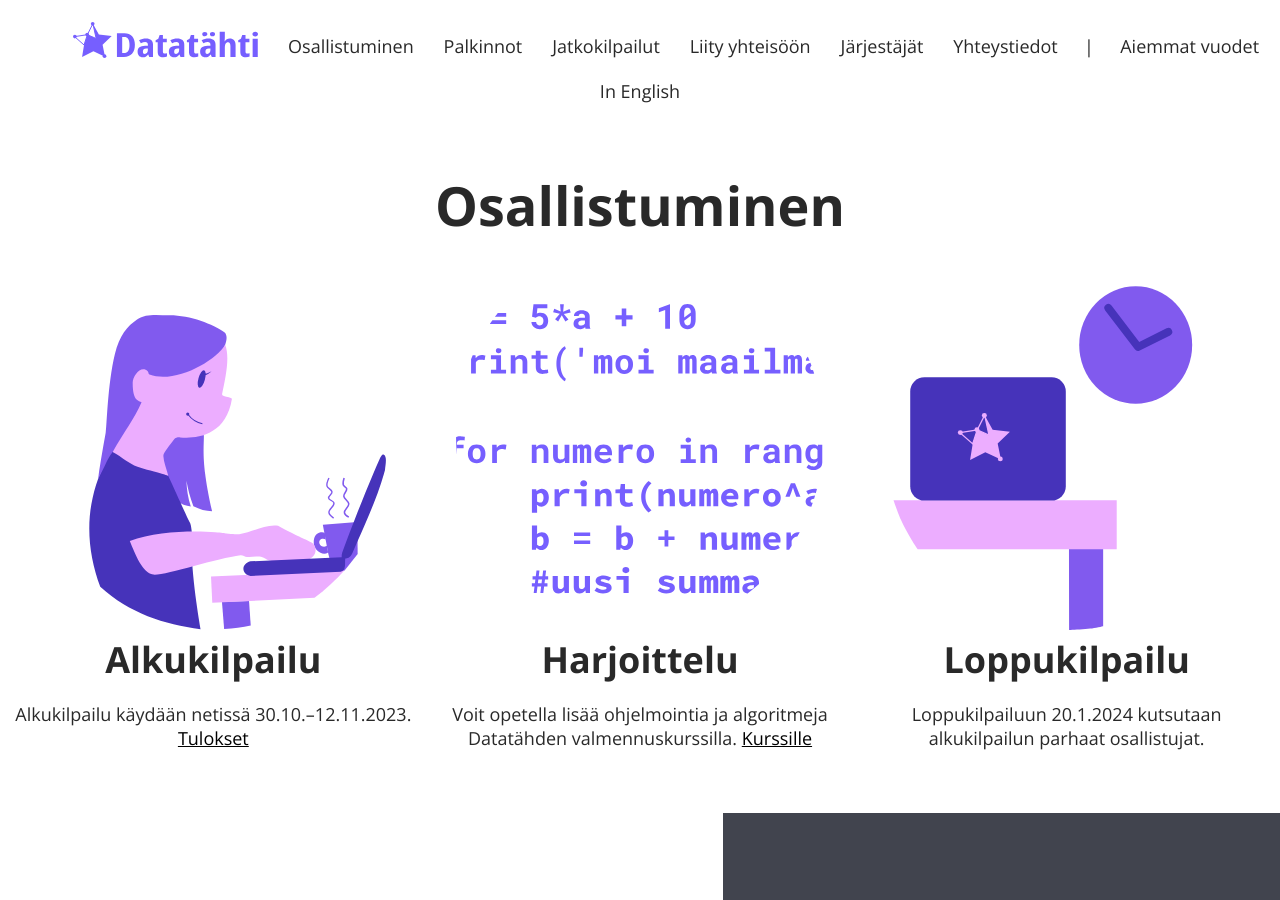
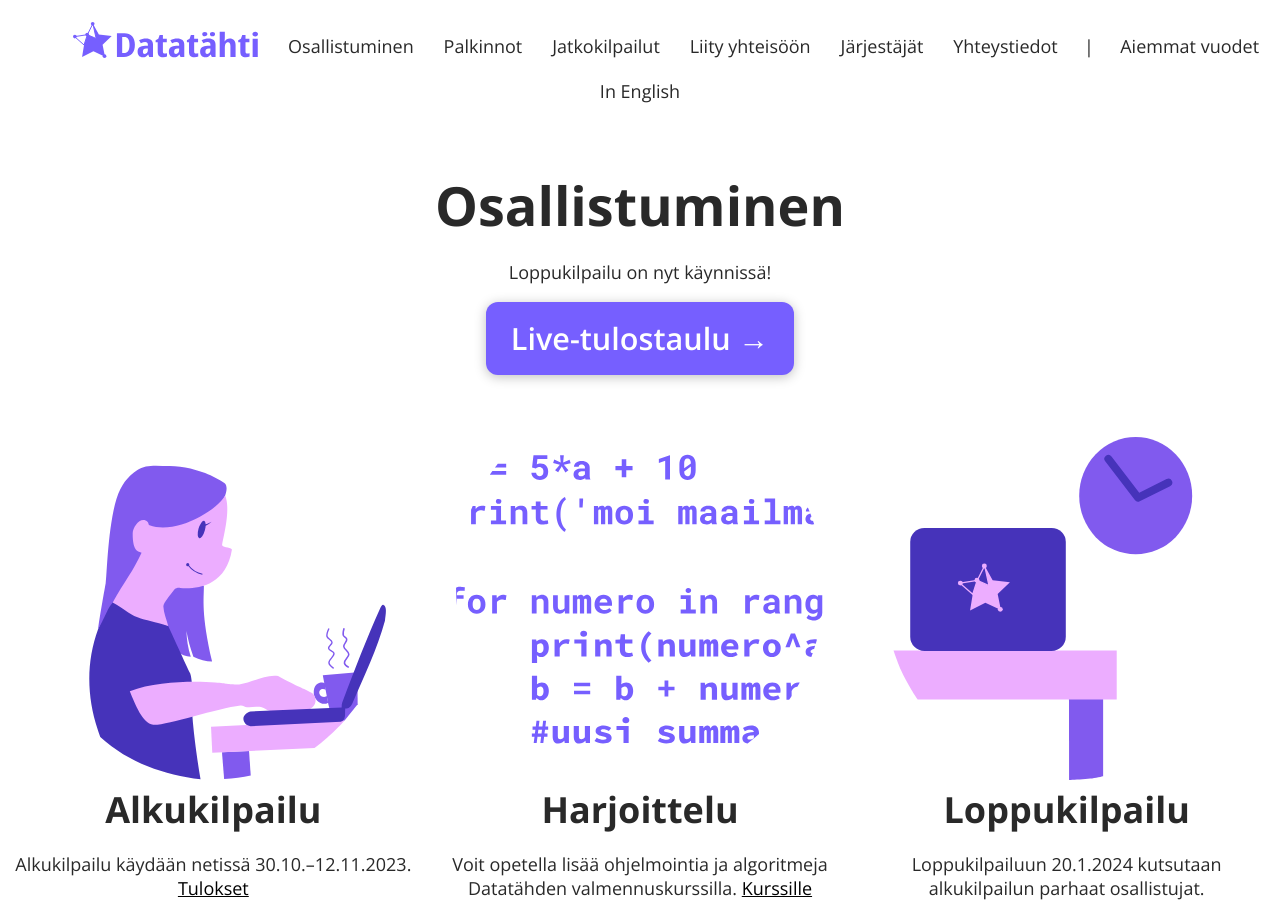
Before and after one commit to kisakoodaus/datatahti.fi, a Jekyll site: the page built from index.html, in a window 1280 px wide and 900 px high, scrolled down 543 px. Built offline with Jekyll 4.4.1, drawn with Linux system fonts in a browser that asks for light colours.

Commit message:
Loppukilpailun tulostaulu

```diff
--- a/index.html
+++ b/index.html
@@ -12,6 +12,10 @@
         <p>Alkukilpailu on nyt käynnissä!</p>
         <p><a href="https://cses.fi/datatahti-2024">Kilpailuun →</a></p>
     </div-->
+    <div class="go-enter">
+        <p>Loppukilpailu on nyt käynnissä!</p>
+        <p><a href="https://cses.fi/490/live/sem4qmun">Live-tulostaulu →</a></p>
+    </div>
 
     <div class="img-box-wrapper">
 
```
